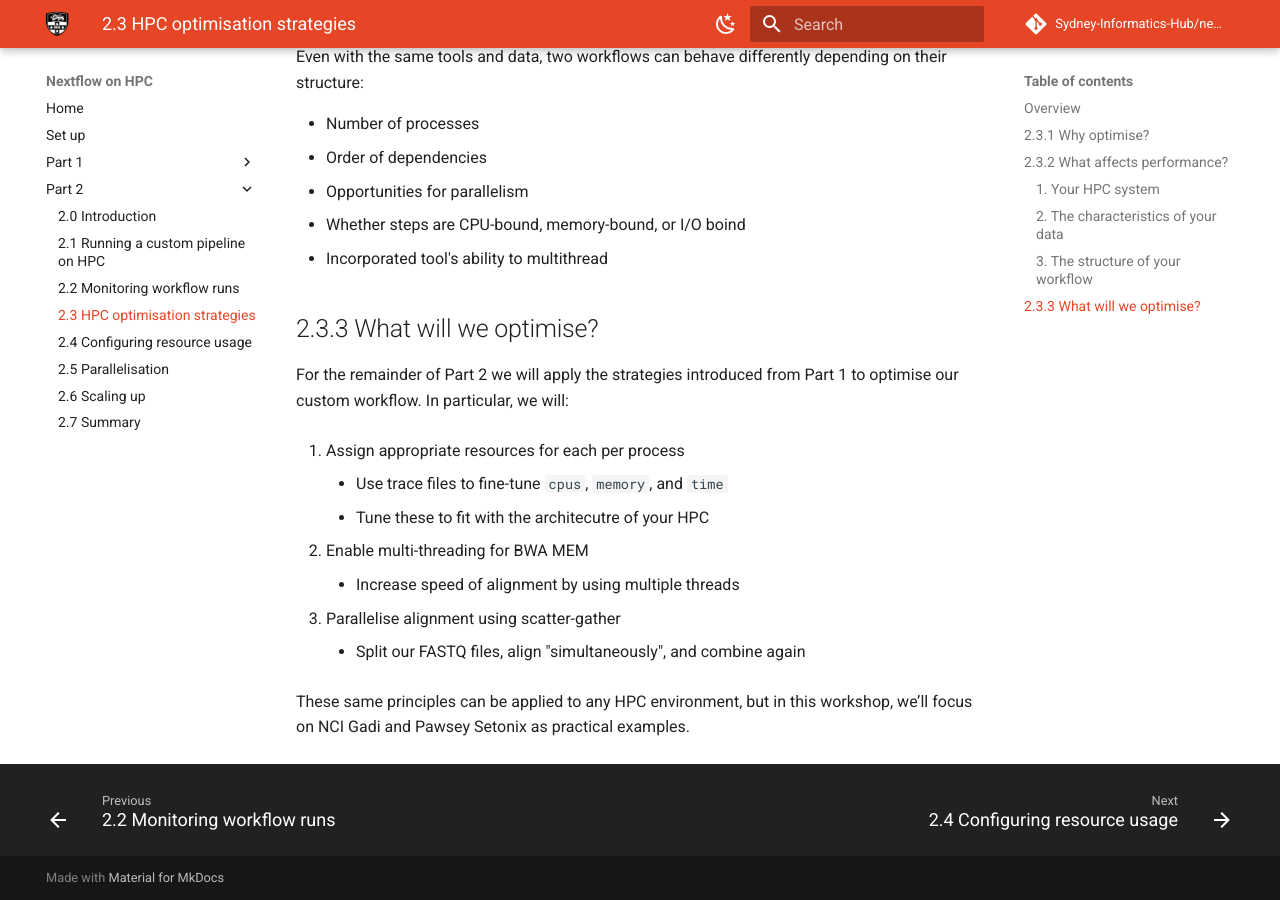
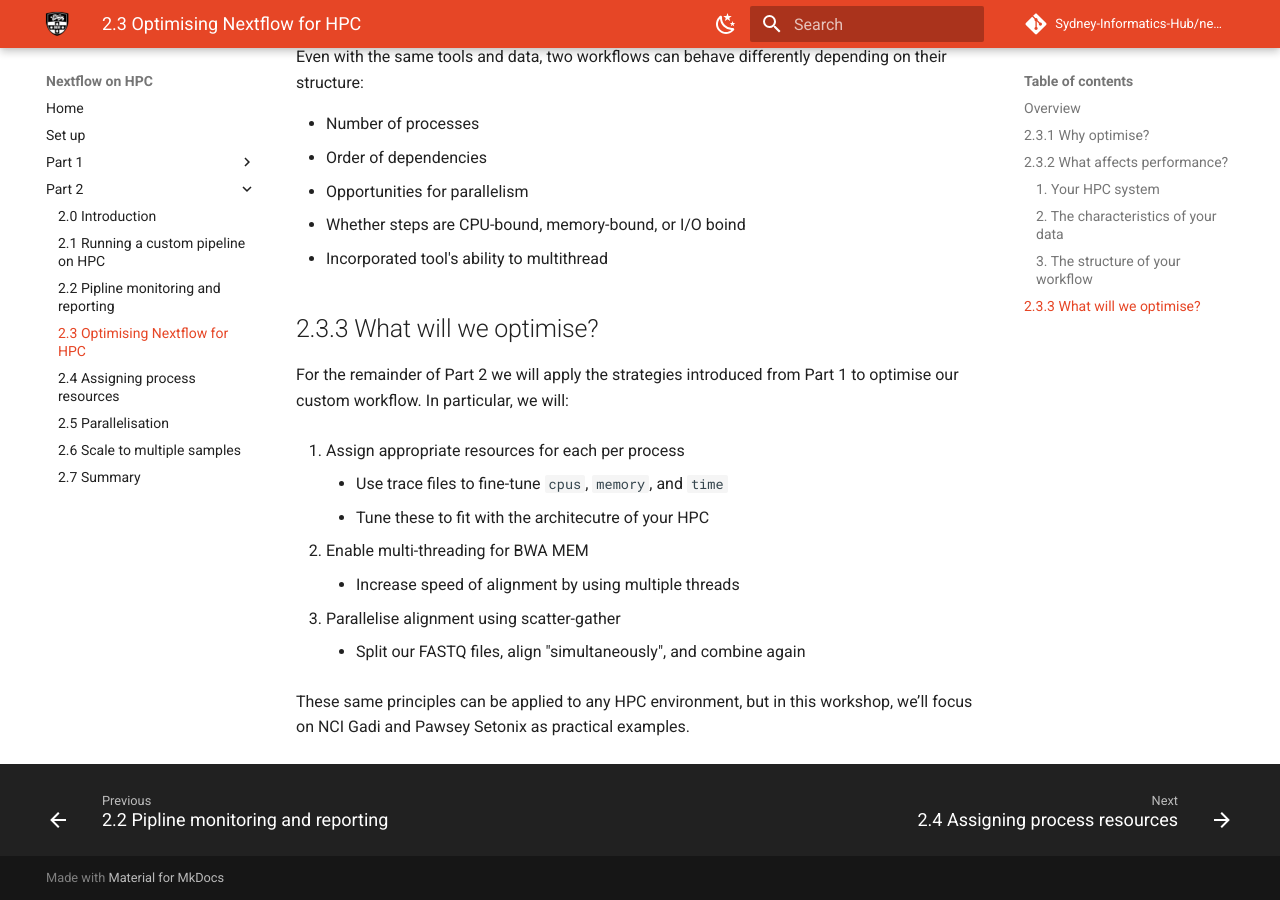
Before and after one commit to Sydney-Informatics-Hub/nextflow-hpc-workshop, an MkDocs documentation site: the page built from docs/part2/23_strategies.md, in a window 1280 px wide and 900 px high, scrolled down 3047 px. Built offline with MkDocs 1.6.1 and Material for MkDocs 9.7.7, drawn with Linux system fonts in a browser that asks for light colours; comment, search, counter and statistics services are not loaded.

Commit message:
left bar headings now match

```diff
--- a/mkdocs.yml
+++ b/mkdocs.yml
@@ -20,11 +20,11 @@ nav:
   - Part 2:
       - 2.0 Introduction: part2/20_intro.md
       - 2.1 Running a custom pipeline on HPC: part2/21_firstrun.md
-      - 2.2 Monitoring workflow runs: part2/22_reporting.md
-      - 2.3 HPC optimisation strategies: part2/23_strategies.md
-      - 2.4 Configuring resource usage: part2/24_resourcing.md
+      - 2.2 Pipline monitoring and reporting: part2/22_reporting.md
+      - 2.3 Optimising Nextflow for HPC: part2/23_strategies.md
+      - 2.4 Assigning process resources: part2/24_resourcing.md
       - 2.5 Parallelisation: part2/25_parallelisation.md
-      - 2.6 Scaling up: part2/27_scale.md
+      - 2.6 Scale to multiple samples: part2/27_scale.md
       - 2.7 Summary: part2/28_outro.md
 
 theme:
```
